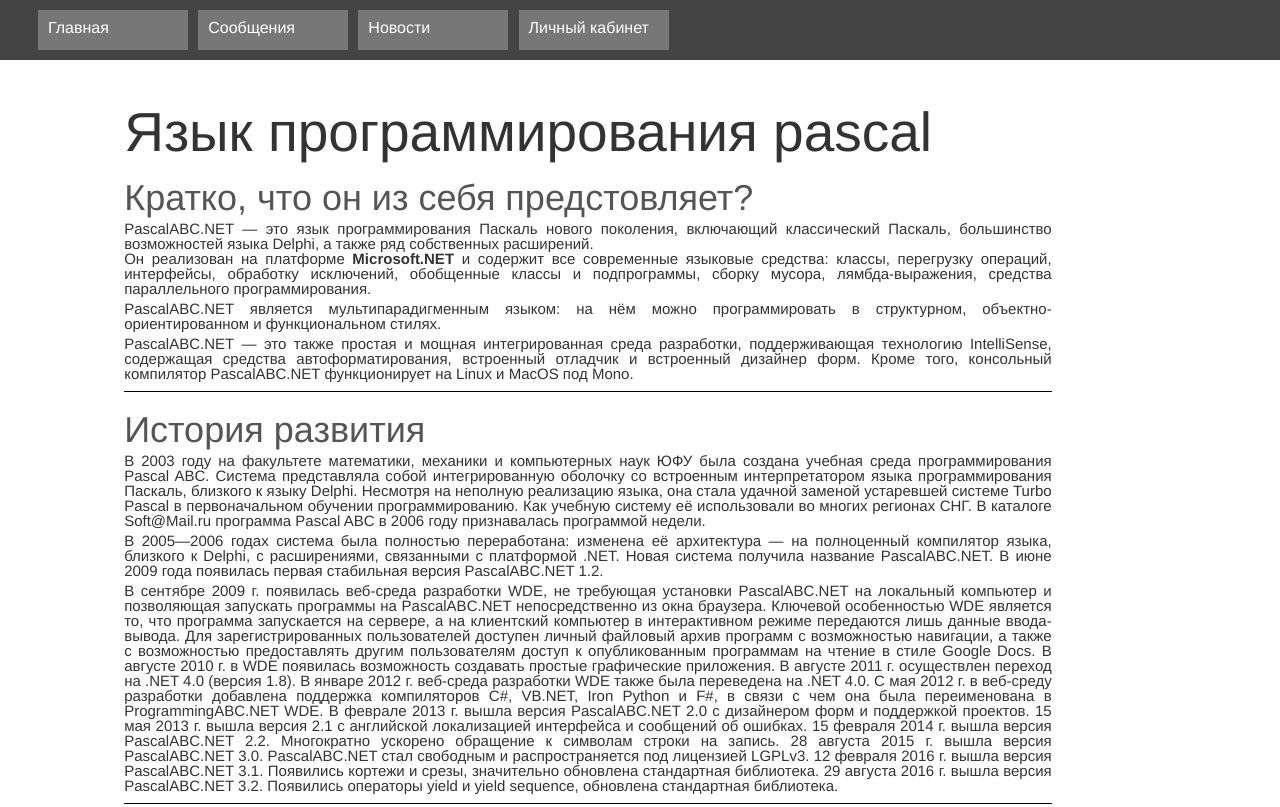
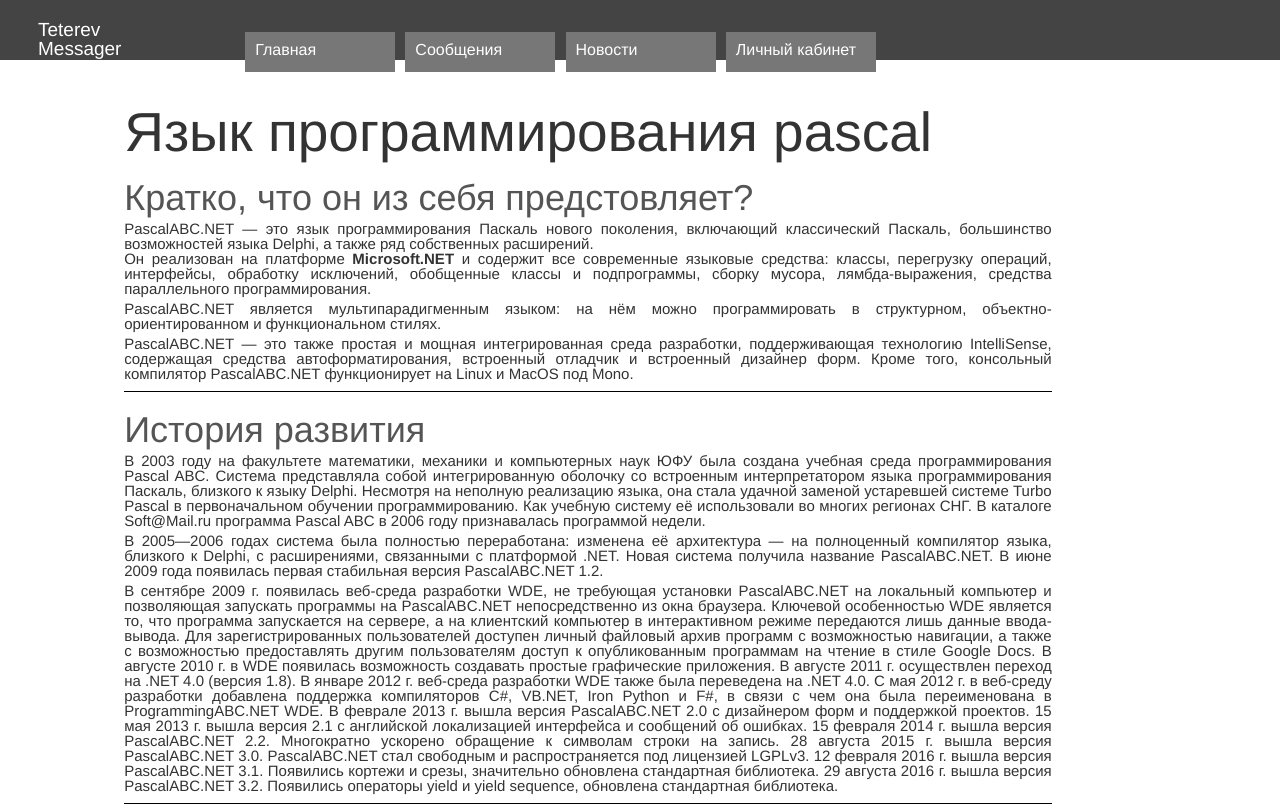
Before and after one commit to Timka139/Timka139.github.io, a plain HTML site: page index.html in a window 1280 px wide. Shown: the top 807 px of the page. Drawn offline with nearby package versions, Linux system fonts and the light colour scheme.

Commit message:
Логотип

```diff
--- a/css/menu.css
+++ b/css/menu.css
@@ -85,6 +85,15 @@
 .li-menu {
     display: none;
 }
+.my-nav-bar a {
+    display: none;
+    /*padding: 10px;
+    width: 200px;
+    height: 40px;*/
+}
+.my-nav-bar i {
+    display: none;
+}
 .my-nav-bar li a {
     display: inline-block;
     margin: 0 5px;
@@ -96,19 +105,18 @@
     text-decoration: none;
     font-size: 16px;
 }
-.my-nav-bar a {
-    display: none;
-}
-.my-nav-bar i {
-    display: none;
-}
+
 .my-nav-bar li a:hover {
     background: dodgerblue;
     box-shadow: inset 1px 3px 15px #2962ff;
     transition: background .2s ease-in-out, box-shadow .2s ease-in-out .1s;
 }
 .my-nav-li .logo {
-    margin-right: 150px;
+    margin-right: 120px;
+    font-size: 23px;
+    width: 220px;
+    height: 40px;
+    background: rgba(0, 0, 0, 0);
 }
 /*@media screen and (max-width: 1801px) {
 
@@ -116,7 +124,7 @@
 
 @media screen and (max-width: 1348px) {
 .my-nav-bar {
-    padding-left: 50px;
+    padding-left: 40px;
 }
 .my-nav-bar li a {
     width: 150px;
@@ -129,7 +137,9 @@
     display: none;
 }
 .my-nav-li .logo {
-    margin-right: 50px;
+    margin-right: 40px;
+    width: 170px;
+    font-size: 19px;
 }
 .my-nav-bar a {
     display: none;
--- a/index.html
+++ b/index.html
@@ -30,7 +30,7 @@
                 <i class="fa fa-bars fa-2x menu-btn" aria-hidden="true" onclick="menuBtn()"></i>
               </div>
                 <li class="my-nav-li">
-                    <!--<a class="logo">Teterev Messager</a>-->
+                    <a class="logo">Teterev Messager</a>
                     <a href="#">Главная</a>
                     <a href="#">Сообщения</a>
                     <a href="#">Новости</a>
```
